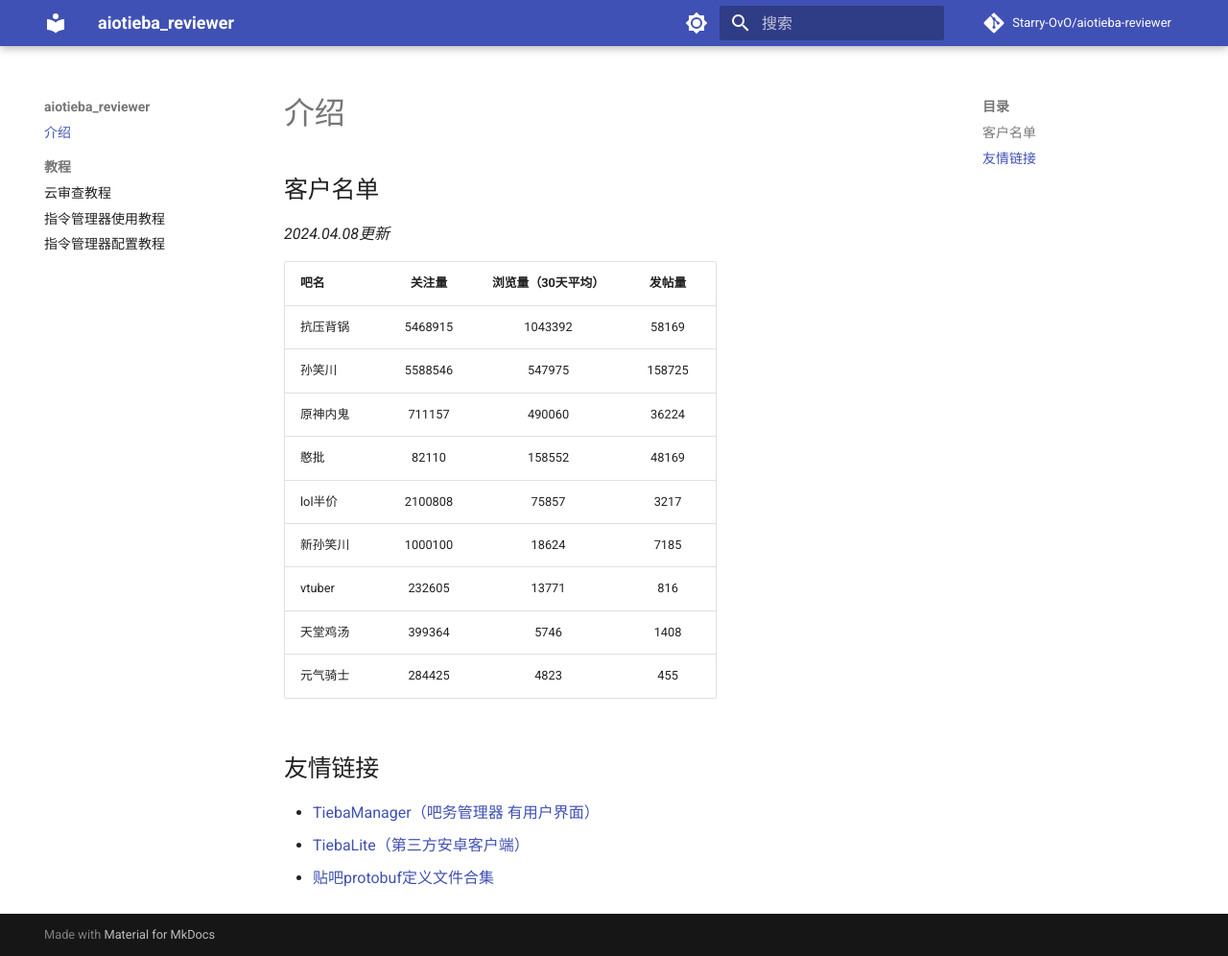
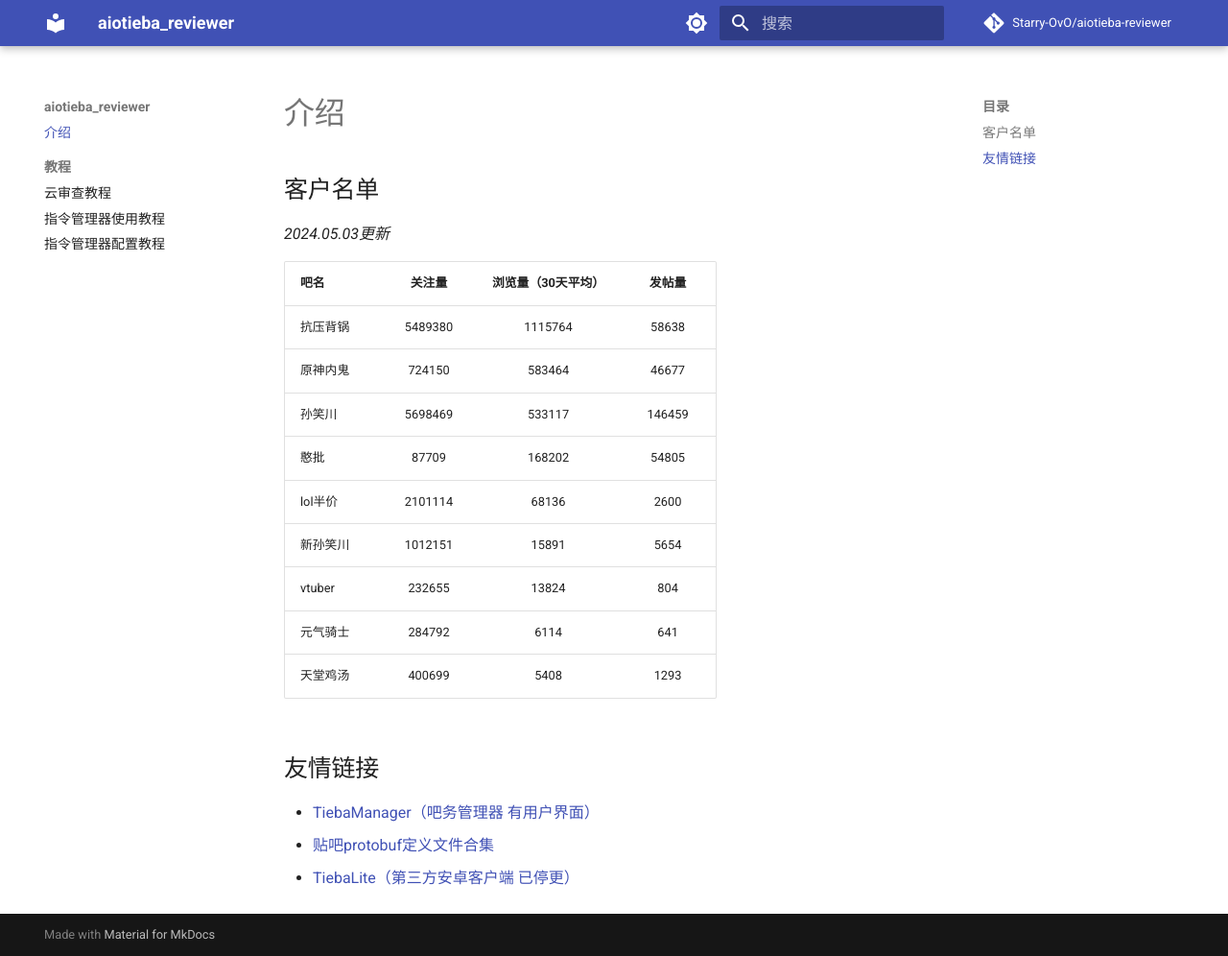
Before and after one commit to lumina37/aiotieba-reviewer, an MkDocs documentation site: the page built from docs/index.md, in a window 1280 px wide and 996 px high. Shown: the whole window at 96% size. Built offline with MkDocs 1.6.1 and Material for MkDocs 9.7.7, drawn with Linux system fonts in a browser that asks for light colours; comment, search, counter and statistics services are not loaded.

```diff
--- a/docs/index.md
+++ b/docs/index.md
@@ -1,21 +1,21 @@
 ## 客户名单
 
-*2024.04.08更新*
+*2024.05.03更新*
 
 | 吧名     | 关注量  | 浏览量（30天平均） | 发帖量 |
 | :------- | :-----: | :----------------: | :----: |
-| 抗压背锅 | 5468915 |      1043392       | 58169  |
-| 孙笑川   | 5588546 |       547975       | 158725 |
-| 原神内鬼 | 711157  |       490060       | 36224  |
-| 憨批     |  82110  |       158552       | 48169  |
-| lol半价  | 2100808 |       75857        |  3217  |
-| 新孙笑川 | 1000100 |       18624        |  7185  |
-| vtuber   | 232605  |       13771        |  816   |
-| 天堂鸡汤 | 399364  |        5746        |  1408  |
-| 元气骑士 | 284425  |        4823        |  455   |
+| 抗压背锅 | 5489380 |      1115764       | 58638  |
+| 原神内鬼 | 724150  |       583464       | 46677  |
+| 孙笑川   | 5698469 |       533117       | 146459 |
+| 憨批     |  87709  |       168202       | 54805  |
+| lol半价  | 2101114 |       68136        |  2600  |
+| 新孙笑川 | 1012151 |       15891        |  5654  |
+| vtuber   | 232655  |       13824        |  804   |
+| 元气骑士 | 284792  |        6114        |  641   |
+| 天堂鸡汤 | 400699  |        5408        |  1293  |
 
 ## 友情链接
 
 + [TiebaManager（吧务管理器 有用户界面）](https://github.com/dog194/TiebaManager)
-+ [TiebaLite（第三方安卓客户端）](https://github.com/HuanCheng65/TiebaLite/tree/4.0-dev)
 + [贴吧protobuf定义文件合集](https://github.com/n0099/tbclient.protobuf)
++ [TiebaLite（第三方安卓客户端 已停更）](https://github.com/HuanCheng65/TiebaLite/tree/4.0-dev)
```
Also changed, not shown: README.md (+11 -11 lines).
